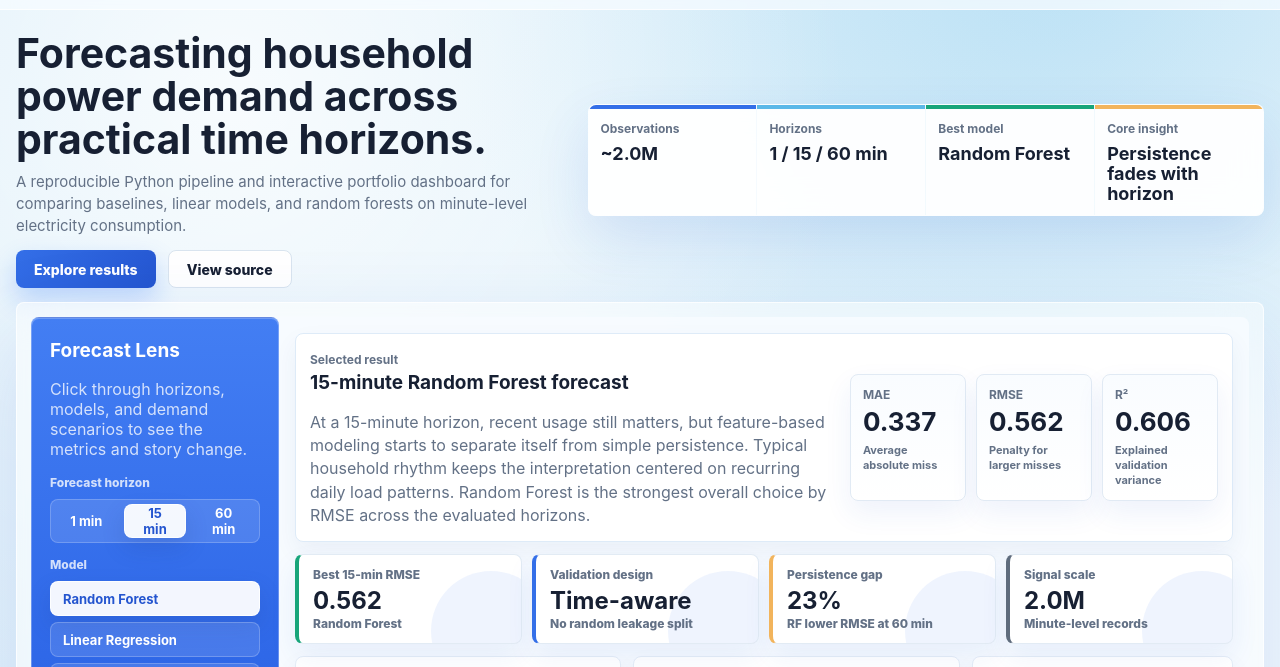
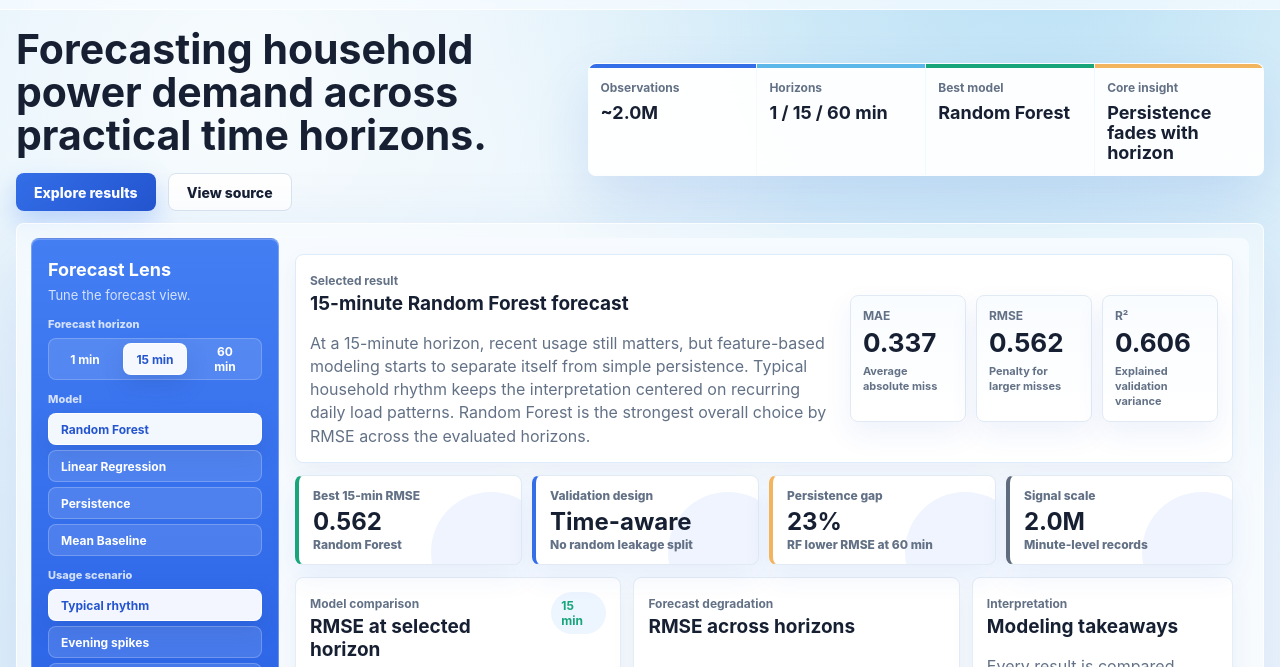
Before and after one commit to JoshuaColePhD/Household_Electric_Consumption_Analysis, a website: page index.html in a window 1280 px wide. Shown: the part 55-722 px from the top of the page. Drawn offline with Linux system fonts and the light colour scheme.

Commit message:
Compact hero and forecast controls

```diff
--- a/assets/styles.css
+++ b/assets/styles.css
@@ -114,8 +114,8 @@ main {
   grid-template-columns: minmax(0, 0.9fr) minmax(520px, 1.1fr);
   gap: 18px;
   align-items: center;
-  min-height: 210px;
-  padding: 22px 0 12px;
+  min-height: 170px;
+  padding: 18px 0 10px;
 }
 
 .hero h1 {
@@ -138,7 +138,7 @@ main {
   display: flex;
   flex-wrap: wrap;
   gap: 12px;
-  margin-top: 14px;
+  margin-top: 16px;
 }
 
 .button {
@@ -249,11 +249,10 @@ main {
 }
 
 .control-rail {
-  position: sticky;
-  top: 74px;
-  align-self: start;
-  min-height: 650px;
-  padding: 18px;
+  position: relative;
+  align-self: stretch;
+  min-height: 0;
+  padding: 16px;
   border-color: rgba(255, 255, 255, 0.28);
   background: linear-gradient(180deg, #437ef3 0%, #2f68e8 52%, #2a5bd4 100%);
   box-shadow: inset 0 1px 0 rgba(255, 255, 255, 0.22);
@@ -268,6 +267,10 @@ main {
   line-height: 1.2;
 }
 
+.control-rail h2 {
+  font-size: 18px;
+}
+
 .panel p,
 .methodology p {
   color: var(--muted);
@@ -280,6 +283,12 @@ main {
   color: rgba(255, 255, 255, 0.78);
 }
 
+.control-rail p {
+  margin-top: 6px;
+  font-size: 13px;
+  line-height: 1.35;
+}
+
 label {
   display: block;
   margin: 20px 0 8px;
@@ -287,13 +296,13 @@ label {
 }
 
 .control-group {
-  margin-top: 14px;
+  margin-top: 12px;
 }
 
 .control-label {
   display: block;
-  margin-bottom: 9px;
-  font-size: 12px;
+  margin-bottom: 7px;
+  font-size: 11px;
   font-weight: 800;
 }
 
@@ -301,7 +310,7 @@ label {
 .model-buttons,
 .scenario-buttons {
   display: grid;
-  gap: 6px;
+  gap: 5px;
 }
 
 .segmented {
@@ -318,13 +327,13 @@ label {
 .scenario-buttons button,
 select {
   width: 100%;
-  min-height: 35px;
+  min-height: 32px;
   border: 1px solid rgba(255, 255, 255, 0.22);
   border-radius: 8px;
   background: rgba(255, 255, 255, 0.12);
   color: #fff;
   font: inherit;
-  font-size: 13px;
+  font-size: 12px;
   font-weight: 700;
   padding: 0 12px;
 }
@@ -337,10 +346,10 @@ select {
 }
 
 .segmented button {
-  min-height: 34px;
+  min-height: 30px;
   border-color: transparent;
   background: transparent;
-  font-size: 13px;
+  font-size: 12px;
 }
 
 .model-buttons button,
--- a/index.html
+++ b/index.html
@@ -30,10 +30,6 @@
       <section class="hero">
         <div class="hero-copy">
           <h1>Forecasting household power demand across practical time horizons.</h1>
-          <p>
-            A reproducible Python pipeline and interactive portfolio dashboard for comparing
-            baselines, linear models, and random forests on minute-level electricity consumption.
-          </p>
           <div class="hero-actions">
             <a class="button primary" href="#dashboard">Explore results</a>
             <a class="button secondary" href="https://github.com/JoshuaColePhD/Household_Electric_Consumption_Analysis">
@@ -65,7 +61,7 @@
       <section id="dashboard" class="dashboard-shell">
         <aside class="control-rail" aria-label="Dashboard controls">
           <h2>Forecast Lens</h2>
-          <p>Click through horizons, models, and demand scenarios to see the metrics and story change.</p>
+          <p>Tune the forecast view.</p>
 
           <div class="control-group">
             <span class="control-label">Forecast horizon</span>
```
